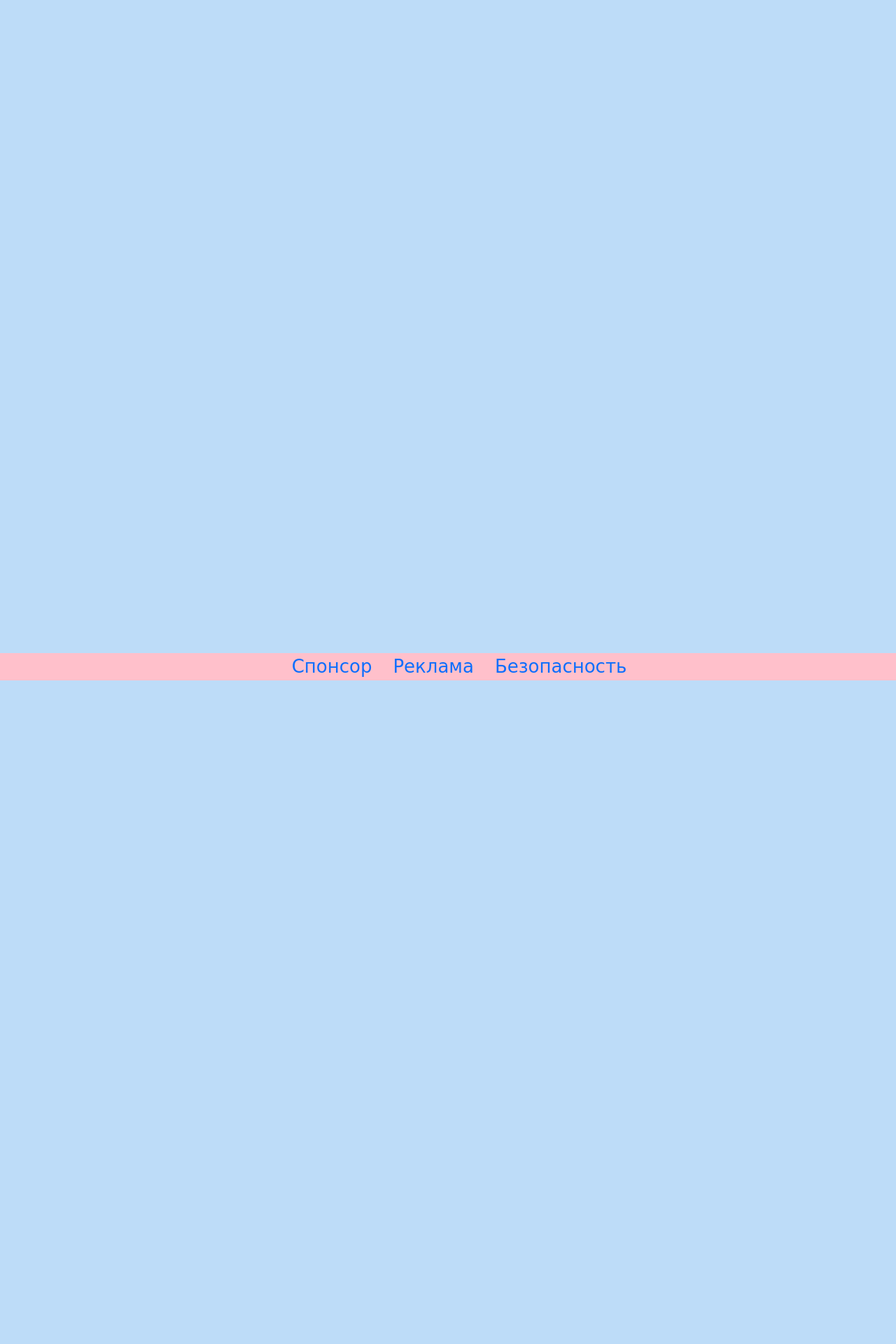
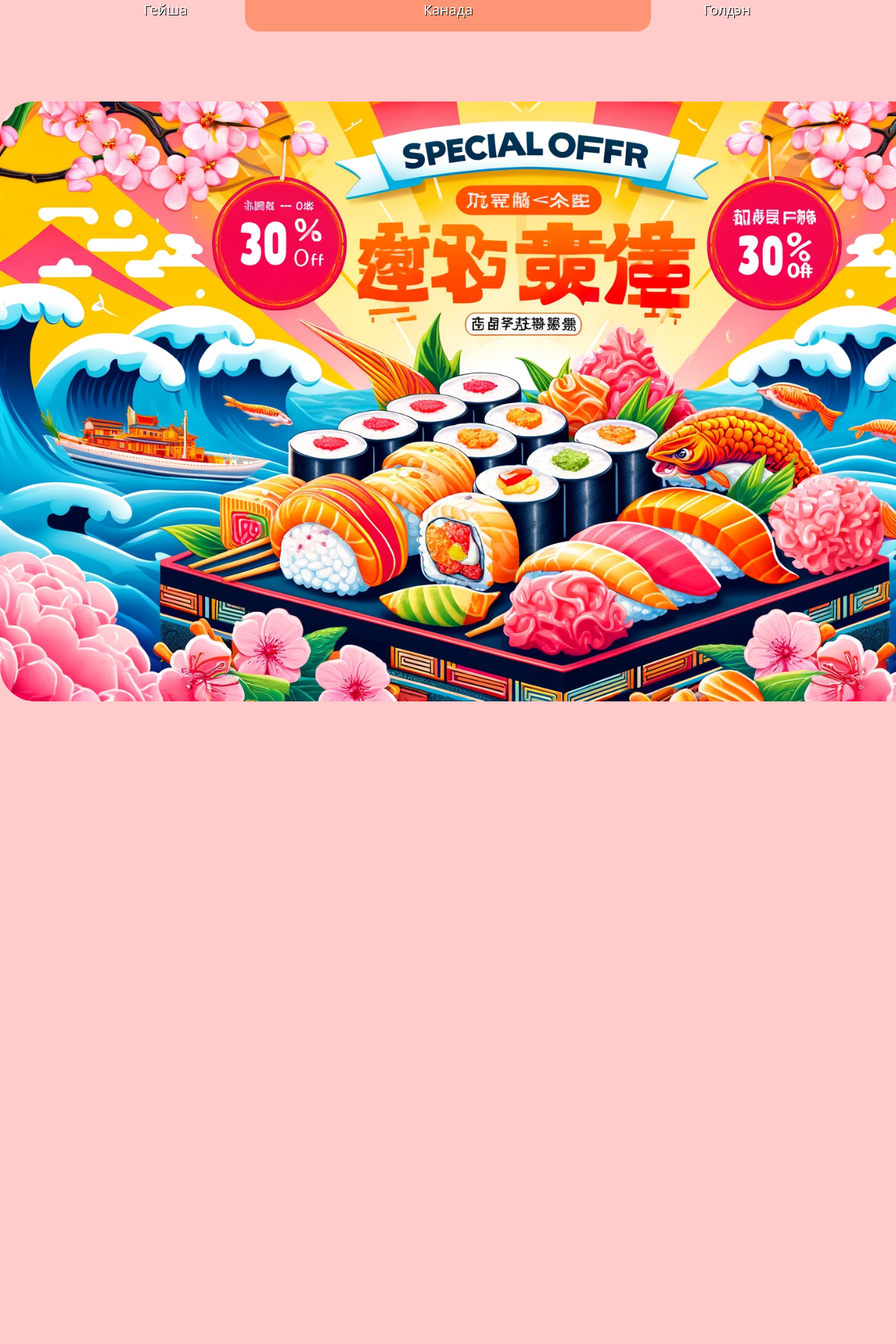
Before and after one commit to TEMTEMCTH/sushisite, a Django app: page / in a window 1280 px wide; the page is wider, and only the part inside the window is pictured. Shown: the part 508-2428 px from the top of that part at 70% size. Before the commit the page ends 1480 px from the top of that part, so only its background shows below. Run offline with Django 5.2, Linux system fonts and the light colour scheme.

Commit message:
cvhfgj
fgjgfj

```diff
--- a/boot/home/static/style.css
+++ b/boot/home/static/style.css
@@ -1,5 +1,8 @@
 body{
-    background-color: rgb(189, 220, 248);
+    background-color: rgb(255, 203, 203);
+}
+header a{
+    color: rgb(172, 96, 83);
 }
 header ul {
     display: flex;
@@ -301,12 +304,14 @@ h3{
     padding-right: 350px;
 }
 .block_main_img img{
-    width: 250px;
+    width: 350px;
+    height: 300px;
     border-radius: 20px;
     margin-top: 50px;
+
 }
 .block_main_img p{
-    margin-left: 90px;
+    margin-left: 140px;
     font-size: 20px;
     color: white;
     text-shadow: 1px 1px black;
@@ -318,3 +323,11 @@ h3{
     text-shadow: black 1px 1px;
     font-size: 20px;
 }
+.ban{
+    width: 1500px;
+    display: flex;
+    margin-left: auto;
+    margin-right: auto;
+    margin-top: 100px;
+    border-radius: 50px;
+}
--- a/boot/home/templates/base.html
+++ b/boot/home/templates/base.html
@@ -44,6 +44,9 @@
             </div>
         </div>
     </div>
+    <div class="Banner_block">
+        <img class="ban" src="{% static 'img/banner.webp' %}" alt="">
+    </div>
     <div class="block_foot_text">
         <p class="text_foot"></p>
     </div>
```
Also changed, not shown: other parts of boot/home/static/style.css (+18 -18 lines), boot/home/static/img/banner.webp (added).
